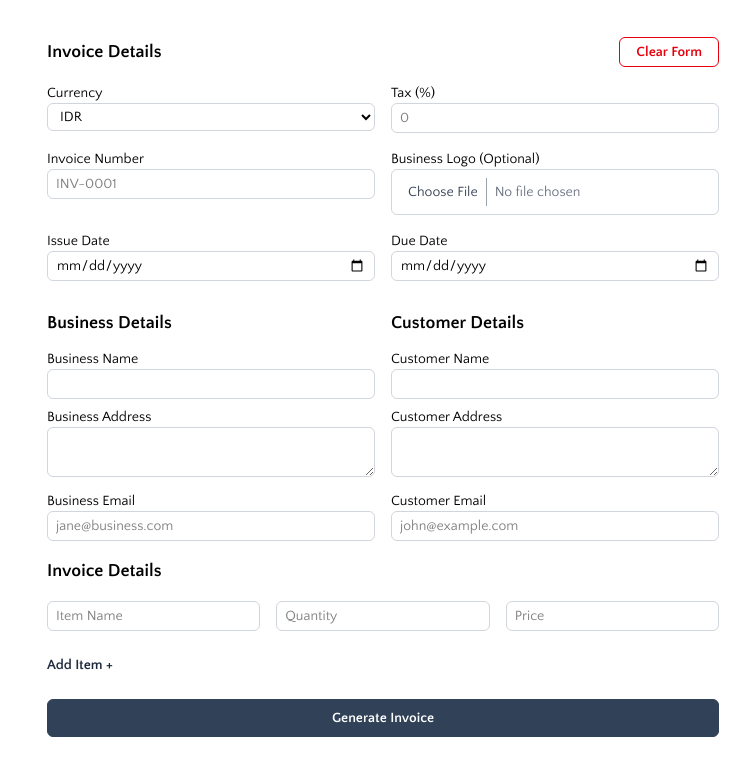
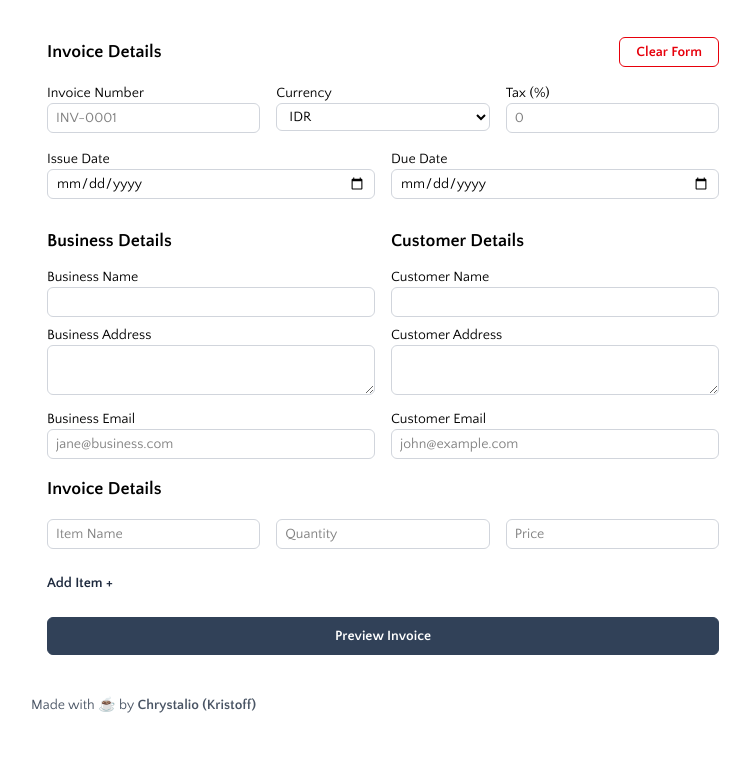
Before and after one commit to chrystalio/InvoNota, a website: page index.html in a window 1280 px wide. Shown: the part 159-934 px from the top of the page, without its empty margins (257-1007 px from the left). After the commit the page ends 874 px from the top, so only its background shows below. Drawn offline with Linux system fonts and the light colour scheme; a web font is replaced by a local one.

Commit message:
Add footer

```diff
--- a/index.html
+++ b/index.html
@@ -21,7 +21,14 @@
             </button>
         </div>
         <form action="" method="post">
-            <div class="grid grid-cols-1 lg:grid-cols-2 gap-4 my-4">
+            <div class="grid grid-cols-1 lg:grid-cols-3 gap-4 my-4">
+                <div>
+                    <label for="invoice-number" class="block text-sm lg:text-md font-quattrocento-sans">Invoice
+                        Number</label>
+                    <input type="text" id="invoice-number" name="invoice-number" placeholder="INV-0001"
+                        class="w-full border border-gray-300 rounded-md px-2 py-1 text-sm lg:text-md font-quattrocento-sans"
+                        required>
+                </div>
                 <div>
                     <label for="currency" class="block text-sm lg:text-md font-quattrocento-sans">Currency</label>
                     <select id="currency" name="currency"
@@ -39,29 +46,6 @@
                 </div>
             </div>
             <div class="grid grid-cols-1 lg:grid-cols-2 gap-4 my-4">
-                <div>
-                    <label for="invoice-number" class="block text-sm lg:text-md font-quattrocento-sans">Invoice
-                        Number</label>
-                    <input type="text" id="invoice-number" name="invoice-number" placeholder="INV-0001"
-                        class="w-full border border-gray-300 rounded-md px-2 py-1 text-sm lg:text-md font-quattrocento-sans"
-                        required>
-                </div>
-                <div>
-                    <label for="business-logo" class="block text-sm lg:text-md font-quattrocento-sans">Business Logo
-                        (Optional)</label>
-                    <div class="relative w-full">
-                        <input type="file" id="business-logo" name="business-logo" accept="image/png, image/jpeg, image/jpg, image/svg+xml"
-                            class="hidden">
-                        <label for="business-logo"
-                            class="w-full flex items-center border border-gray-300 rounded-md px-2 py-2 text-sm lg:text-md font-quattrocento-sans text-gray-700 cursor-pointer bg-white hover:bg-gray-100 transition">
-                            <span class="px-2 py-1 border-r border-gray-400 text-gray-700 font-medium">
-                                Choose File
-                            </span>
-                            <span id="file-chosen" class="ml-2 text-gray-500 truncate">No file chosen</span>
-                        </label>
-                    </div>
-
-                </div>
                 <div>
                     <label for="issue-date" class="block text-sm lg:text-md font-quattrocento-sans">Issue Date</label>
                     <input type="date" id="issue-date" name="issue-date"
@@ -135,12 +119,22 @@
             </div>
         </form>
         <div class="mt-6 grid grid-cols-1 gap-4">
-            <button type="button" id="generate-pdf"
+            <button id="preview-invoice"
                 class="w-full text-white text-sm font-semibold font-quattrocento-sans px-6 py-2 bg-slate-700 border border-slate-700 rounded-md hover:bg-slate-800 transition duration-200">
-                Generate Invoice
+                Preview Invoice
             </button>
         </div>
     </div>
+    <footer class="mx-4 pb-8 lg:py-4 lg:mx-72">
+        <p class="text-gray-600 text-sm text-center lg:text-md font-quattrocento-sans">
+            Made with ☕ by
+            <a href="https://kriscode.cloud" target="_blank" class="text-slate-700 font-semibold">
+                Chrystalio (Kristoff)
+            </a>
+        </p>
+    </footer>
+
     <script src="src/scripts/main.js"></script>
 </body>
+
 </html>
```
